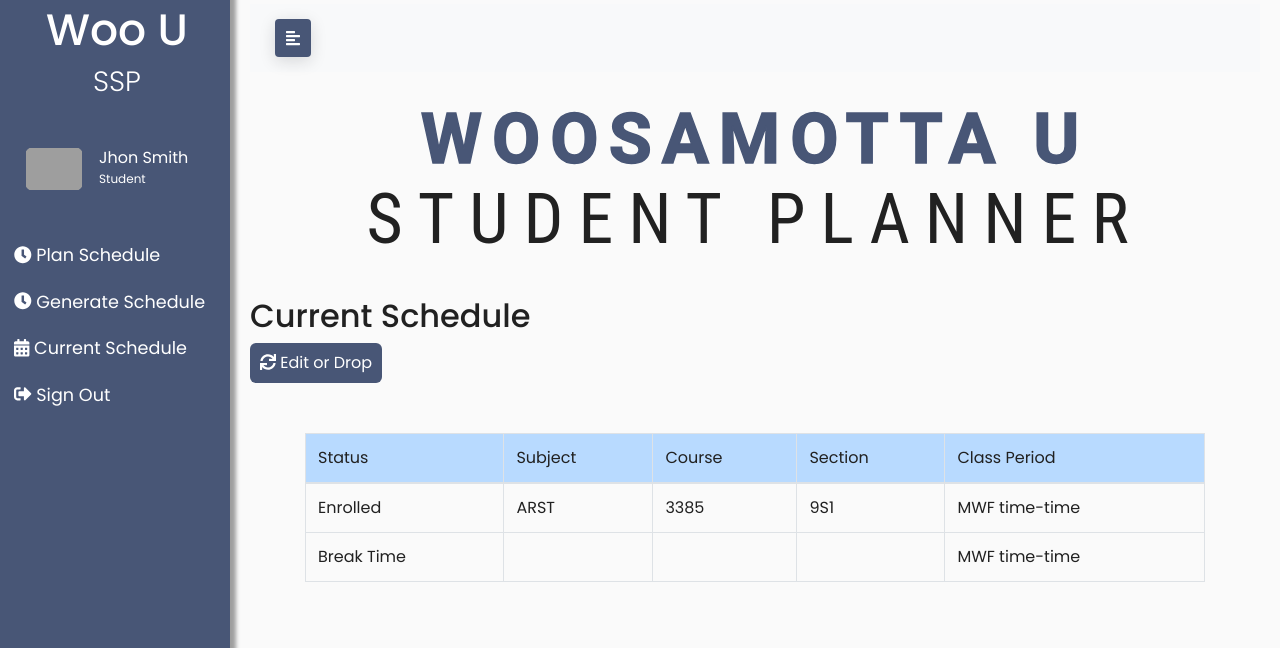
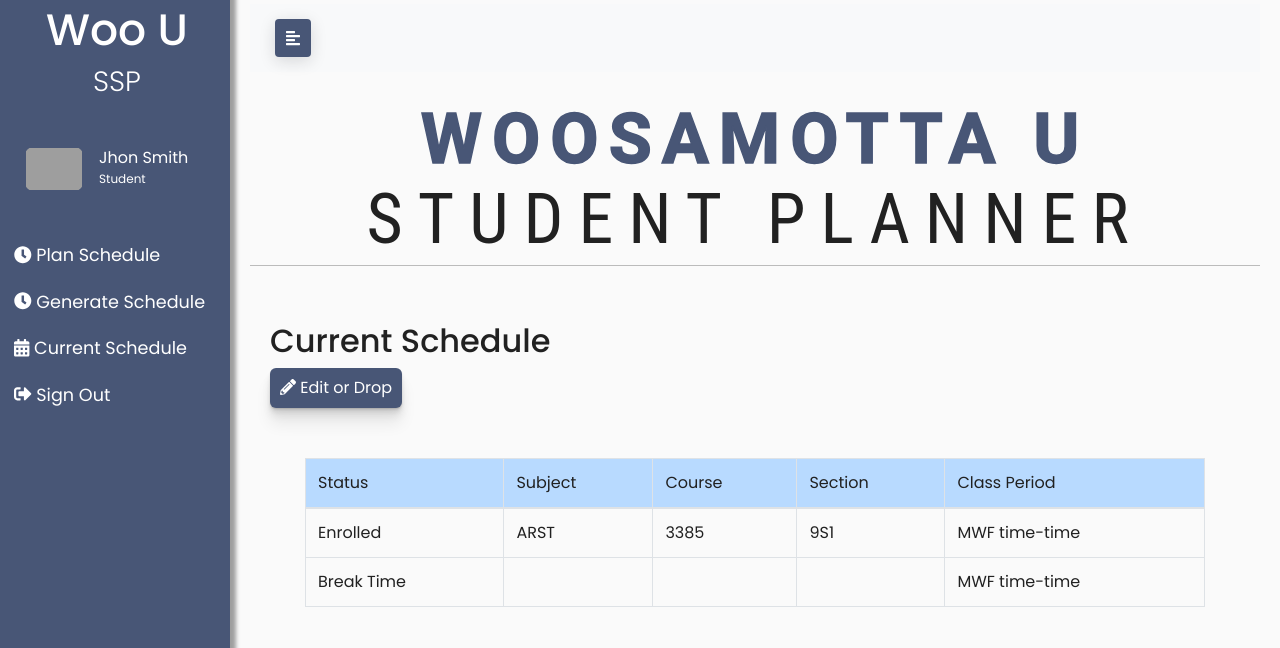
Before and after one commit to camelby/Student-Schedule-Planner, a Flask app: page /studentcur in a window 1280 px wide. Shown: the part 16-664 px from the top of the page. Run offline with Flask 2, Linux system fonts and the light colour scheme; some libraries are stand-ins or nearby versions; grey boxes are pictures that could not be loaded.

Commit message:
CSS/HTML Changes
Added & pushed per Carlos request

```diff
--- a/SSP_UALR/SSP/static/css/scheduleBox.css
+++ b/SSP_UALR/SSP/static/css/scheduleBox.css
@@ -3262,6 +3262,12 @@ a {
     color:transparent
 }
 
+@media (max-width: 1024px){
+    .js .cd-schedule__top-info{
+        background: white;
+    }
+}
+
 @media (min-width: 64rem) {
     .js .cd-schedule__group > ul {
         height: 950px;
@@ -3277,6 +3283,7 @@ a {
 
 .cd-schedule__top-info {
     width: 100%;
+    background-color: #b8daff;
     padding: 0 1.25em;
     padding:0 var(--component-padding)
 }
--- a/SSP_UALR/SSP/static/css/studentCurrent.css
+++ b/SSP_UALR/SSP/static/css/studentCurrent.css
@@ -3,6 +3,10 @@
 body {
     font-family: 'Poppins', sans-serif;
     background: #fafafa;
+}
+
+h2{
+    margin-left: 20px;
 }
 
 div.title-Heading {
@@ -32,7 +36,12 @@ div.subtitle-Heading {
     color: white;
     padding: 8px 10px;
     border: none;
-    margin:0px 0px 30px;
+    margin:0px 20px 30px;
+    box-shadow: rgba(0, 0, 0, 0.07) 0px 1px 1px, rgba(0, 0, 0, 0.07) 0px 2px 2px, rgba(0, 0, 0, 0.07) 0px 4px 4px, rgba(0, 0, 0, 0.07) 0px 8px 8px, rgba(0, 0, 0, 0.07) 0px 16px 16px;
+}
+hr.solid {
+    margin-top: 8px;
+    border-top: 1px solid #bbb;
 }
 
 h3 {
--- a/SSP_UALR/SSP/templates/studentCurrent.html
+++ b/SSP_UALR/SSP/templates/studentCurrent.html
@@ -65,8 +65,9 @@
             </nav>
             <div class="title-Heading">Woosamotta U</div>
             <div class="subtitle-Heading">Student Planner</div>
+            <hr class="solid" style="position:relative; top:-40px;">
             <h2>Current Schedule</h2>
-            <button type="button" class="button-edit"><i class="fas fa-sync"></i>
+            <button type="button" class="button-edit"><i class="fas fa-pencil-alt"></i>
                 Edit or Drop</button>
             <div class="container">
                 <div class="card-body">
--- a/SSP_UALR/SSP/templates/studentGenerate.html
+++ b/SSP_UALR/SSP/templates/studentGenerate.html
@@ -66,6 +66,7 @@
             </nav>
             <div class="title-Heading">Woosamotta U</div>
             <div class="subtitle-Heading">Student Planner</div>
+            <hr class="solid" style="position:relative; top:-40px;">
             <h2>Generated Schedules</h2>
             <button type="button" class="button-generate"><i class="fas fa-sync"></i>
                 Generate Schedule</button>
```
Also changed, not shown: SSP_UALR/SSP/static/css/studentGenerate.css (+7 -0 lines).
